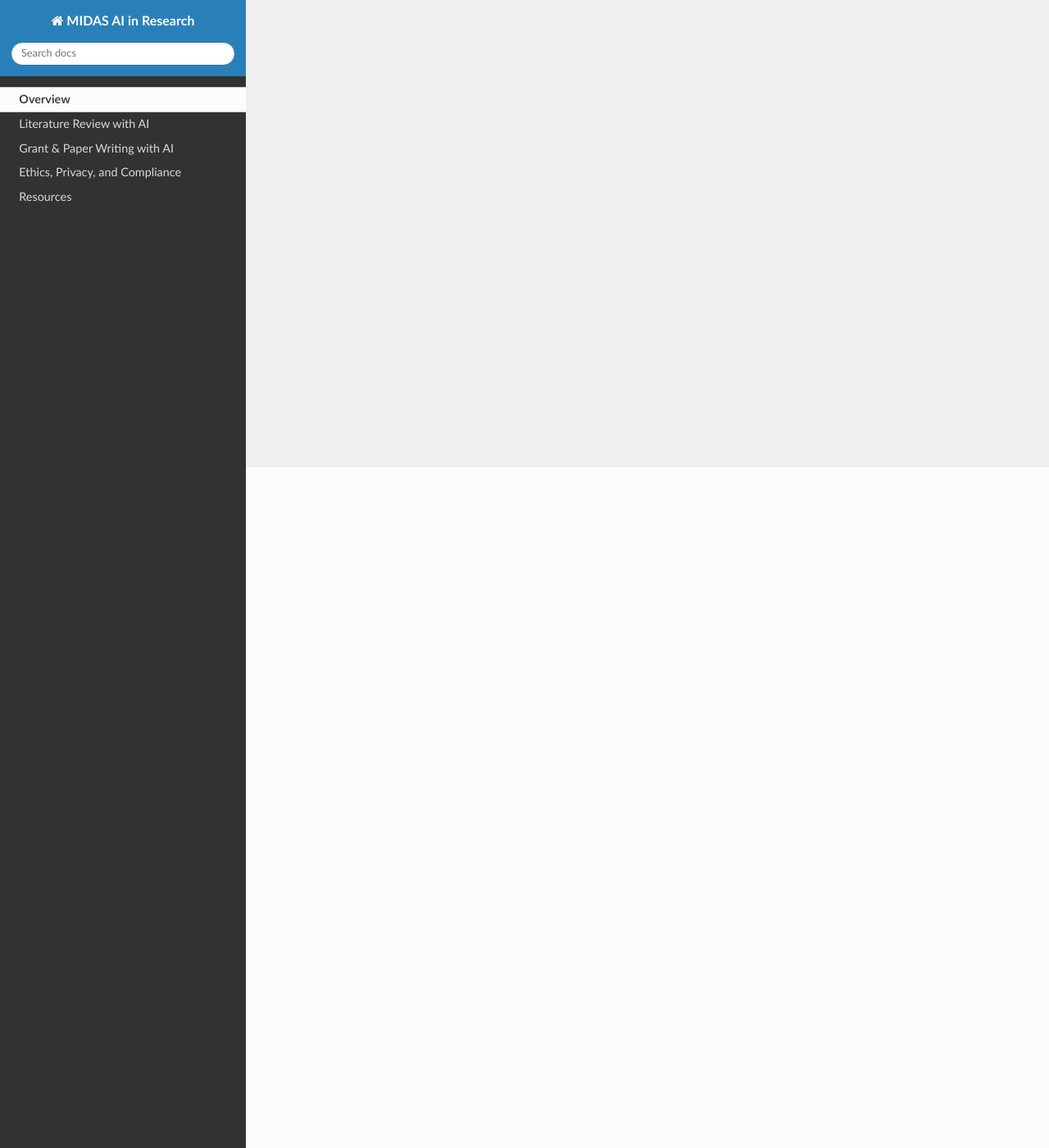
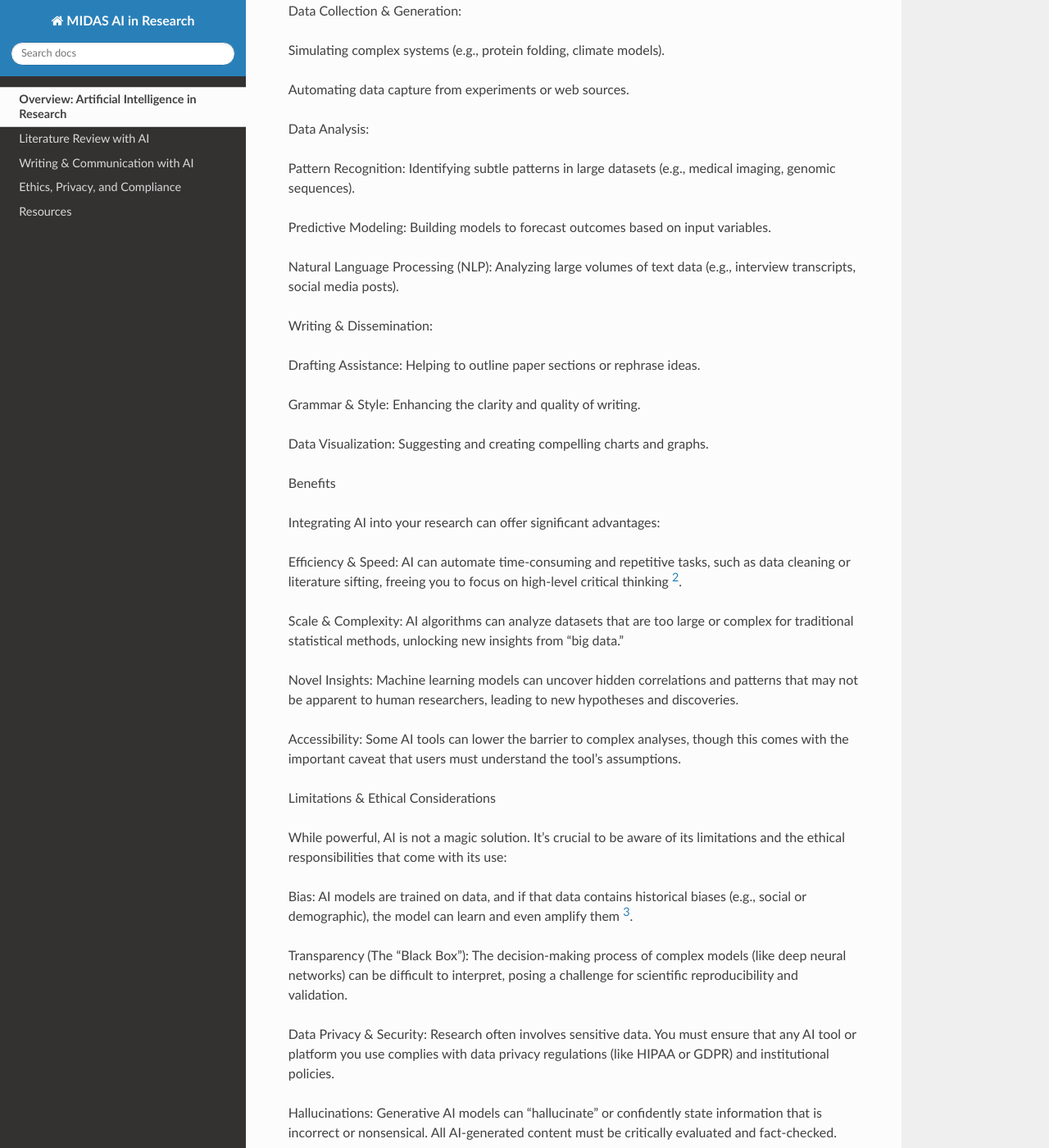
Before and after one commit to xiaosuhu/midas-ai-in-research, a Sphinx documentation site: the page built from docs/00_overview.md, in a window 1280 px wide and 1400 px high, scrolled down 830 px. Shown: the whole window at 82% size. Built offline with Sphinx 7.4.7 and the Read the Docs theme 3.1.0, drawn with Linux system fonts in a browser that asks for light colours; pages that are not in the unit, such as notebooks, are missing from menus; some of the changed text lies outside the part shown.

Commit message:
add: new chapters and update chapter 0

```diff
--- a/docs/00_overview.md
+++ b/docs/00_overview.md
@@ -1,5 +1,101 @@
-# Overview
+# Overview: Artificial Intelligence in Research
 
-- Who this is for (medical campus faculty, postdocs, staff)
-- What you’ll learn (lit review with AI, grant/paper writing, ethics)
-- Scope & disclaimers (AI as assistance; human accountability; follow UM policy)
+Welcome to this guide on using Artificial Intelligence (AI) in your research. This introductory module provides a high-level overview of why AI is becoming an indispensable tool for researchers, what its capabilities and boundaries are, and how it fits within our academic community.
+
+Why AI in Research?
+
+Artificial Intelligence is rapidly transforming the research landscape. It's no longer just a futuristic concept but a practical tool that can augment human intellect and accelerate discovery. At its core, AI in research is about leveraging computational systems to perform tasks that typically require human intelligence, such as pattern recognition, learning, and problem-solving, but at a scale and speed humans cannot achieve alone [^1].
+
+From processing vast amounts of data to generating novel hypotheses, AI acts as a powerful collaborator, enabling researchers to tackle more complex questions and streamline their workflows.
+
+Scope of AI in the Research Lifecycle
+
+AI tools can be applied at nearly every stage of the research process:
+
+Ideation & Literature Review:
+
+Semantic Search: Go beyond keyword matching to find conceptually related papers.
+
+Automated Summarization: Quickly grasp the key findings of dozens of articles.
+
+Trend Analysis: Identify emerging topics or gaps in the literature.
+
+Data Collection & Generation:
+
+Simulating complex systems (e.g., protein folding, climate models).
+
+Automating data capture from experiments or web sources.
+
+Data Analysis:
+
+Pattern Recognition: Identifying subtle patterns in large datasets (e.g., medical imaging, genomic sequences).
+
+Predictive Modeling: Building models to forecast outcomes based on input variables.
+
+Natural Language Processing (NLP): Analyzing large volumes of text data (e.g., interview transcripts, social media posts).
+
+Writing & Dissemination:
+
+Drafting Assistance: Helping to outline paper sections or rephrase ideas.
+
+Grammar & Style: Enhancing the clarity and quality of writing.
+
+Data Visualization: Suggesting and creating compelling charts and graphs.
+
+Benefits
+
+Integrating AI into your research can offer significant advantages:
+
+Efficiency & Speed: AI can automate time-consuming and repetitive tasks, such as data cleaning or literature sifting, freeing you to focus on high-level critical thinking [^2].
+
+Scale & Complexity: AI algorithms can analyze datasets that are too large or complex for traditional statistical methods, unlocking new insights from "big data."
+
+Novel Insights: Machine learning models can uncover hidden correlations and patterns that may not be apparent to human researchers, leading to new hypotheses and discoveries.
+
+Accessibility: Some AI tools can lower the barrier to complex analyses, though this comes with the important caveat that users must understand the tool's assumptions.
+
+Limitations & Ethical Considerations
+
+While powerful, AI is not a magic solution. It's crucial to be aware of its limitations and the ethical responsibilities that come with its use:
+
+Bias: AI models are trained on data, and if that data contains historical biases (e.g., social or demographic), the model can learn and even amplify them [^3].
+
+Transparency (The "Black Box"): The decision-making process of complex models (like deep neural networks) can be difficult to interpret, posing a challenge for scientific reproducibility and validation.
+
+Data Privacy & Security: Research often involves sensitive data. You must ensure that any AI tool or platform you use complies with data privacy regulations (like HIPAA or GDPR) and institutional policies.
+
+Hallucinations: Generative AI models can "hallucinate" or confidently state information that is incorrect or nonsensical. All AI-generated content must be critically evaluated and fact-checked.
+
+Over-reliance: There is a risk of losing critical research skills if one relies too heavily on AI for tasks like analysis and writing without understanding the underlying principles.
+
+University of Michigan (UM) Context
+
+(This section should be customized with specific institutional information. Below are placeholders and general examples.)
+
+As a researcher at the University of Michigan, you have access to a growing ecosystem of AI resources and a community of experts.
+
+Policies & Guidance:
+
+U-M has established a "Generative AI @ U-M" portal that provides guidance, policies on academic integrity and data security, and information on tools approved for university use.
+
+[Placeholder: Link to specific UM library guides on AI in research.]
+
+[Placeholder: Link to U-M's official policies on data security, privacy, and the responsible use of AI.]
+
+Resources & Tools:
+
+Computing: Access to high-performance computing (HPC) resources like the Great Lakes cluster, which is essential for training large models.
+
+Consulting & Training: The Michigan Institute for Data Science (MIDAS) and the AI Lab offer seminars, workshops, and consulting services.
+
+[Placeholder: List any specific AI software or platforms licensed by the university or library.]
+
+Community:
+
+Connecting with peers and experts through various AI-focused research groups and initiatives across campus can provide support and foster collaboration.
+
+References
+
+[^1]: Bessen, J., et al. (2023). AI and the Modern Productivity Paradox: A Clash of Expectations and Statistics. National Bureau of Economic Research.
+[^2]: Van Noorden, R., & Perkel, J. (2022). AI and science: A virtual assistant for the automated lab. Nature.
+[^3]: Obermeyer, Z., et al. (2019). Dissecting racial bias in an algorithm used to manage the health of populations. Science.
--- a/docs/02_grant_writing.md
+++ b/docs/02_writing_communication.md
@@ -1,4 +1,4 @@
-# Grant & Paper Writing with AI
+# Writing & Communication with AI
 
 - Brainstorming aims, structuring sections, clarity edits
 - Transparency: acknowledge AI assistance when required by the funder/journal
```
Also changed, not shown: docs/index.md (+5 -3 lines), docs/03_Grant_prep_policy.md (added), docs/04_ethics_privacy.md (renamed from docs/03_ethics_privacy.md), docs/05_data_analysis.md (renamed from docs/04_resources.md), docs/06_resources_templates.md (added).
